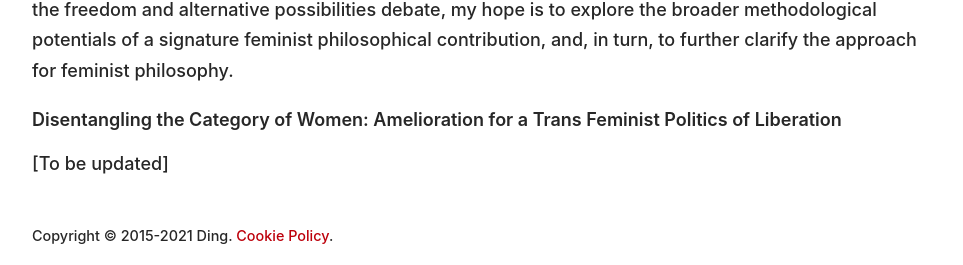
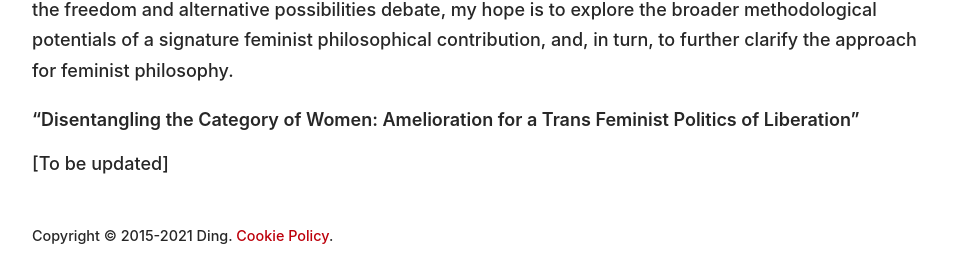
Before and after one commit to dingherself/dingherself.github.io, a Jekyll site: the page built from research.md, in a window 1280 px wide and 1344 px high. Shown: the part 1076-1341 px from the top of the window, without its empty margins (158-1121 px from the left). Built offline with Jekyll 4.4.1, drawn with Linux system fonts in a browser that asks for light colours; nearby versions of some CDN libraries; some web fonts are replaced.

Commit message:
lost quotation marks

```diff
--- a/research.md
+++ b/research.md
@@ -18,6 +18,6 @@ order: 3
 
 *Abstract*: The dominant approach to the question of whether freedom requires alternative possibilities is preoccupied with the successfulness of Frankfurt-style cases. Unfortunately, the dominant approach has led us to a difficult stalemate as the opposing sides effectively endorse for Frankfurt-style cases incompatible standards of success. In this essay, I argue that the failure of the dominant approach consists in its failure to distinguish *metaphysical necessitation* and *metaphysical grounding* as two importantly different senses in which freedom might (or might not) require alternative possibilities. Drawing in part on Sally Haslanger’s pioneering work in feminist philosophy, I then propose that a helpful way to move forward is to reconceive our guiding question by explicitly asking which of the two senses better serves the *point* of Frankfurt-style cases. In developing Haslanger’s approach and extending it to the freedom and alternative possibilities debate, my hope is to explore the broader methodological potentials of a signature feminist philosophical contribution, and, in turn, to further clarify the approach for feminist philosophy.
 
-### Disentangling the Category of Women: Amelioration for a Trans Feminist Politics of Liberation
+### “Disentangling the Category of Women: Amelioration for a Trans Feminist Politics of Liberation”
 
 [To be updated]
```
